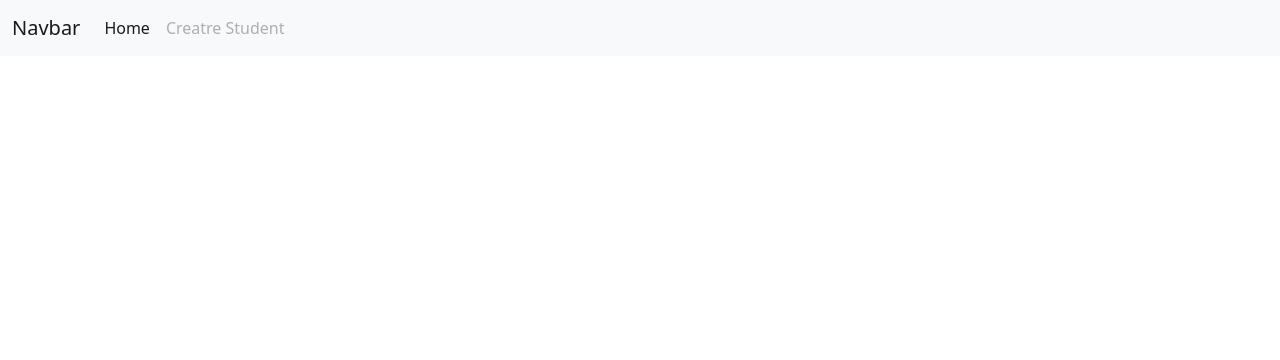
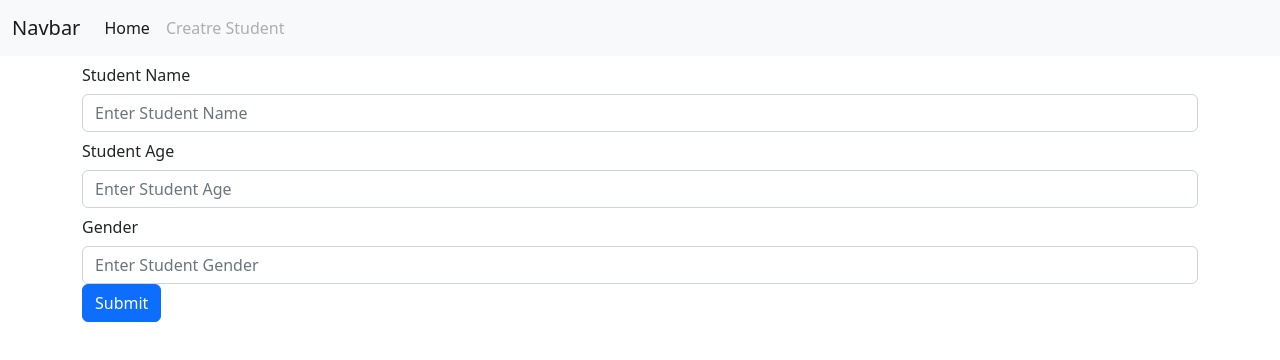
Before and after one commit to mangala-karunarathne/Learnng-Management-System, a React (Create React App) app in the folder frontend/: page / in a window 1280 px wide. Shown: the top 360 px of the page. Built offline with nearby package versions, Linux system fonts and the light colour scheme.

Commit message:
Frontend React App - Add Student

```diff
--- a/frontend/package.json
+++ b/frontend/package.json
@@ -9,6 +9,7 @@
     "bootstrap": "^5.2.0-beta1",
     "react": "^18.2.0",
     "react-dom": "^18.2.0",
+    "react-router-dom": "^6.3.0",
     "react-scripts": "5.0.1",
     "web-vitals": "^2.1.4"
   },
--- a/frontend/src/App.js
+++ b/frontend/src/App.js
@@ -2,10 +2,14 @@ import './App.css';
 import CounterClass from './components/CounterClass';
 import CounterFunction from './components/CounterFunction';
 import Header from './components/Header';
+import AddStudent from './components/Addstudent';
+import {BrowserRouter as Router, Route} from "react-router-dom"
+
 function App() {
   return (
     <div>
       <Header/>
+      <AddStudent/>
     </div>
   )
 }
--- /dev/null
+++ b/frontend/src/components/Addstudent.js
@@ -0,0 +1,47 @@
+import React, {useState} from "react";
+
+
+ function AddStudent(){
+    return(
+
+        <div className="container">
+            <form>
+
+
+                <div class="from-group">
+                    <label for="name" class="col-sm-2 col-form-label">Student Name</label>
+                        <div >
+                        <input type="text" readonly class="form-control" id="name" placeholder="Enter Student Name"/>
+                        </div>
+                </div>
+
+
+                <div class="from-group">
+                    <label for="age" class="col-sm-2 col-form-label">Student Age</label>
+                        <div >
+                        <input type="text" readonly class="form-control" id="age" placeholder="Enter Student Age"/>
+                        </div>
+                </div>
+
+
+                <div class="from-group">
+                    <label for="gender" class="col-sm-2 col-form-label">Gender</label>
+                    <div >
+                    <input type="text" class="form-control" id="gender" placeholder="Enter Student Gender"/>
+                    </div>
+                </div>
+
+
+                <div class="from-group">
+                    <button type="submit" class="btn btn-primary">Submit</button>
+                </div>
+
+
+            </form>
+        </div>
+
+    )
+}
+
+
+export default AddStudent;
```
Also changed, not shown: 1 other file (tests, documents, lock files or other folders).
